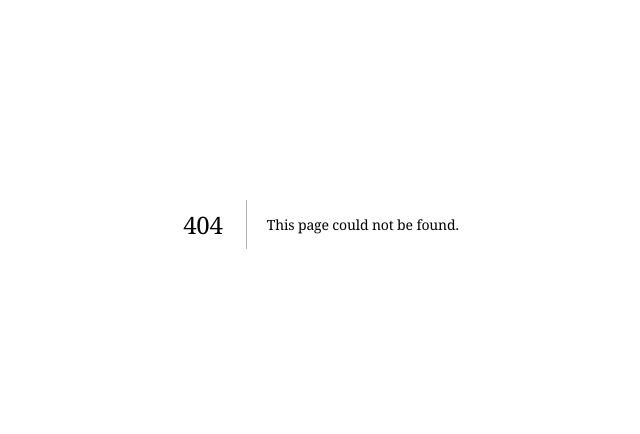
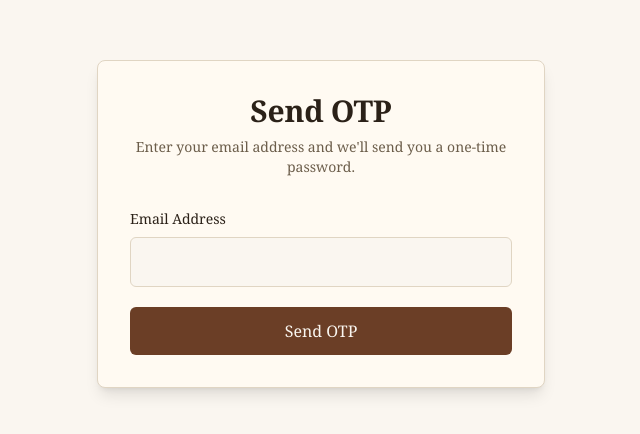
Before and after one commit to MOHDAHMEDKHAN27052003/upload-and-verification-ui, a Next.js app: page /auth/send-otp in a window 1280 px wide. Before the commit this address had no page. Shown: the part 176-610 px from the top of the page, without its empty margins (319-959 px from the left). Built offline with nearby package versions, Linux system fonts and the light colour scheme; no server answers.

Commit message:
otp sent successfully

```diff
--- /dev/null
+++ b/app/api.ts
@@ -0,0 +1,6 @@
+import axios from "axios";
+
+export const apiClient = axios.create({
+  baseURL: process.env.NEXT_PUBLIC_API_BASE_URL,
+  withCredentials: true,
+});
--- /dev/null
+++ b/app/auth/send-otp/page.tsx
@@ -0,0 +1,95 @@
+"use client";
+
+import { SubmitEvent, useState } from "react";
+import { sendOtp } from "./send-otp";
+
+export default function SendOtpPage() {
+  const [email, setEmail] = useState("");
+  const [loading, setLoading] = useState(false);
+  const [message, setMessage] = useState<{
+    type: "success" | "error";
+    text: string;
+  } | null>(null);
+
+  const handleSubmit = async (e: SubmitEvent) => {
+    e.preventDefault();
+    setLoading(true);
+    setMessage(null);
+
+    const result = await sendOtp({ email });
+
+    if (result.success) {
+      setMessage({
+        type: "success",
+        text: result.data?.message ?? "OTP sent successfully",
+      });
+      setEmail("");
+    } else {
+      setMessage({
+        type: "error",
+        text: result.error ?? "Something went wrong. Please try again.",
+      });
+    }
+
+    setLoading(false);
+  };
+
+  return (
+    <main className="min-h-screen flex items-center justify-center px-4 bg-background text-foreground">
+      <div className="w-full max-w-md">
+        {/* Card */}
+        <div className="bg-card text-card-foreground border border-border rounded-lg shadow-lg p-8">
+          {/* Header */}
+          <div className="text-center mb-8">
+            <h1 className="text-3xl font-bold mb-2">Send OTP</h1>
+            <p className="text-muted-foreground text-sm">
+              Enter your email address and we'll send you a one-time password.
+            </p>
+          </div>
+
+          {/* Form */}
+          <form onSubmit={handleSubmit} className="space-y-5">
+            <div>
+              <label
+                htmlFor="email"
+                className="block text-sm font-medium mb-2 text-foreground"
+              >
+                Email Address
+              </label>
+              <input
+                id="email"
+                type="email"
+                required
+                value={email}
+                onChange={(e) => setEmail(e.target.value)}
+                className="w-full px-4 py-3 rounded-md border border-border bg-background text-foreground placeholder:text-muted-foreground focus:outline-none focus:ring-2 focus:ring-primary focus:border-transparent transition"
+              />
+            </div>
+
+            <button
+              type="submit"
+              disabled={loading}
+              className="w-full py-3 px-4 rounded-md bg-primary text-primary-foreground font-medium hover:opacity-90 focus:outline-none focus:ring-2 focus:ring-accent focus:ring-offset-2 focus:ring-offset-background disabled:opacity-60 disabled:cursor-not-allowed transition"
+            >
+              {loading ? "Sending..." : "Send OTP"}
+            </button>
+          </form>
+
+          {/* Feedback message */}
+          {message && (
+            <div
+              role="alert"
+              className={`mt-5 px-4 py-3 rounded-md text-sm border ${
+                message.type === "success"
+                  ? "bg-secondary/10 text-secondary border-secondary/30"
+                  : "bg-destructive/10 text-destructive border-destructive/30"
+              }`}
+            >
+              {message.text}
+            </div>
+          )}
+        </div>
+      </div>
+    </main>
+  );
+}
--- /dev/null
+++ b/app/auth/send-otp/send-otp.ts
@@ -0,0 +1,27 @@
+import { apiClient } from "@/app/api";
+
+export interface SendOtpPayload {
+  email: string;
+}
+
+export interface SendOtpResponse {
+  message: string;
+}
+
+export interface SendOtpResult {
+  success: boolean;
+  data?: SendOtpResponse;
+  error?: string;
+}
+
+export async function sendOtp(payload: SendOtpPayload): Promise<SendOtpResult> {
+  try {
+    const response = await apiClient.post<SendOtpResponse>(
+      '/auth/send-otp',
+      payload
+    );
+    return { success: true, data: response.data };
+  } catch (error) {
+    return { success: false, error: "Failed to send OTP" };
+  }
+}
```
